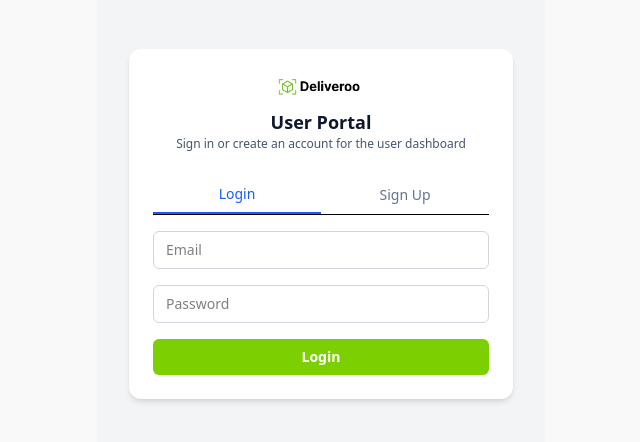
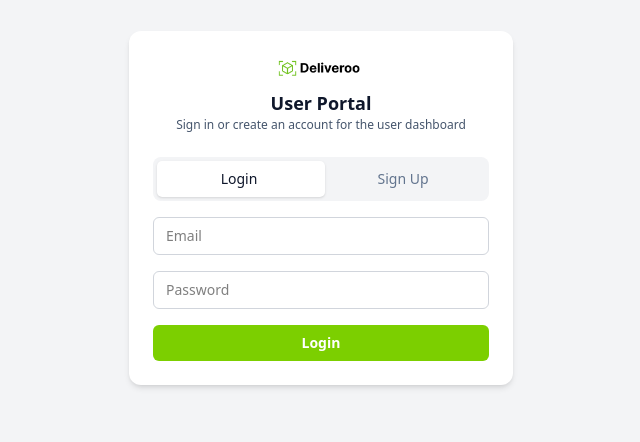
Before and after one commit to theMungai/Deliveroo, a React (Vite) app in the folder frontend/: page /user-signup in a window 1280 px wide. Shown: the part 192-634 px from the top of the page, without its empty margins (319-959 px from the left). Built offline with nearby package versions, Linux system fonts and the light colour scheme.

Commit message:
Update Login and Signups components

```diff
--- a/frontend/src/components/admin-auth-form.jsx
+++ b/frontend/src/components/admin-auth-form.jsx
@@ -71,15 +71,21 @@ const Admin_AuthForm = () => {
           </p>
         </div>
 
-        <div className="flex justify-between mb-4 border-b">
+        <div className="relative flex mb-4 bg-gray-100 p-1 rounded-lg">
+          {/* Sliding indicator */}
+          <div
+            className={`absolute top-1 bottom-1 w-1/2 rounded-[5px] bg-white shadow transition-transform duration-300 ease-in-out ${
+              authType === "signup" ? "translate-x-full" : "translate-x-0"
+            }`}
+          />
+
+          {/* Tab buttons */}
           {["login", "signup"].map((type) => (
             <button
               key={type}
               onClick={() => setAuthType(type)}
-              className={`w-1/2 py-2 text-sm font-medium ${
-                authType === type
-                  ? "border-b-2 border-blue-600 text-blue-600"
-                  : "text-slate-500"
+              className={`w-1/2 z-10 py-2 text-sm font-medium transition-colors duration-300 ${
+                authType === type ? "text-slate-900" : "text-slate-500"
               }`}
             >
               {type === "login" ? "Login" : "Sign Up"}
@@ -97,7 +103,7 @@ const Admin_AuthForm = () => {
                   placeholder="First Name"
                   value={formData.firstName}
                   onChange={handleChange}
-                  className={`w-full border ${
+                  className={`w-full border outline-0 ${
                     errors.firstName ? "border-red-500" : "border-gray-300"
                   } rounded-md px-3 py-2 text-sm`}
                 />
@@ -114,7 +120,7 @@ const Admin_AuthForm = () => {
                   placeholder="Last Name"
                   value={formData.lastName}
                   onChange={handleChange}
-                  className={`w-full border ${
+                  className={`w-full border outline-0 ${
                     errors.lastName ? "border-red-500" : "border-gray-300"
                   } rounded-md px-3 py-2 text-sm`}
                 />
@@ -132,7 +138,7 @@ const Admin_AuthForm = () => {
               placeholder="Email"
               value={formData.email}
               onChange={handleChange}
-              className={`w-full border ${
+              className={`w-full border outline-0 ${
                 errors.email ? "border-red-500" : "border-gray-300"
               } rounded-md px-3 py-2 text-sm`}
             />
@@ -148,7 +154,7 @@ const Admin_AuthForm = () => {
               placeholder="Password"
               value={formData.password}
               onChange={handleChange}
-              className={`w-full border ${
+              className={`w-full border outline-0 ${
                 errors.password ? "border-red-500" : "border-gray-300"
               } rounded-md px-3 py-2 text-sm`}
             />
@@ -165,7 +171,7 @@ const Admin_AuthForm = () => {
                 placeholder="Confirm Password"
                 value={formData.cpassword}
                 onChange={handleChange}
-                className={`w-full border ${
+                className={`w-full border outline-0 ${
                   errors.cpassword ? "border-red-500" : "border-gray-300"
                 } rounded-md px-3 py-2 text-sm`}
               />
--- a/frontend/src/components/user-auth-form.jsx
+++ b/frontend/src/components/user-auth-form.jsx
@@ -61,7 +61,7 @@ const AuthForm = () => {
   };
 
   return (
-    <div className="flex min-h-screen items-center justify-center bg-gray-100 p-4">
+    <div className="flex min-h-screen w-full items-center justify-center">
       <div className="w-full max-w-sm bg-white shadow-md rounded-xl p-6">
         {/* Logo and Title */}
         <div className="text-center mb-6">
@@ -72,16 +72,21 @@ const AuthForm = () => {
           </p>
         </div>
 
-        {/* Toggle Tabs */}
-        <div className="flex justify-between mb-4 border-b">
+        <div className="relative flex mb-4 bg-gray-100 p-1 rounded-lg">
+          {/* Sliding indicator */}
+          <div
+            className={`absolute top-1 bottom-1 w-1/2 rounded-[5px] bg-white shadow transition-transform duration-300 ease-in-out ${
+              authType === "signup" ? "translate-x-full" : "translate-x-0"
+            }`}
+          />
+
+          {/* Tab buttons */}
           {["login", "signup"].map((type) => (
             <button
               key={type}
               onClick={() => setAuthType(type)}
-              className={`w-1/2 py-2 text-sm font-medium ${
-                authType === type
-                  ? "border-b-2 border-blue-600 text-blue-600"
-                  : "text-slate-500"
+              className={`w-1/2 z-10 py-2 text-sm font-medium transition-colors duration-300 ${
+                authType === type ? "text-slate-900" : "text-slate-500"
               }`}
             >
               {type === "login" ? "Login" : "Sign Up"}
@@ -100,7 +105,7 @@ const AuthForm = () => {
                   placeholder="First Name"
                   value={formData.firstName}
                   onChange={handleChange}
-                  className={`w-full border ${
+                  className={`w-full border outline-0 ${
                     errors.firstName ? "border-red-500" : "border-gray-300"
                   } rounded-md px-3 py-2 text-sm`}
                 />
@@ -117,7 +122,7 @@ const AuthForm = () => {
                   placeholder="Last Name"
                   value={formData.lastName}
                   onChange={handleChange}
-                  className={`w-full border ${
+                  className={`w-full border outline-0 ${
                     errors.lastName ? "border-red-500" : "border-gray-300"
                   } rounded-md px-3 py-2 text-sm`}
                 />
@@ -135,7 +140,7 @@ const AuthForm = () => {
               placeholder="Email"
               value={formData.email}
               onChange={handleChange}
-              className={`w-full border ${
+              className={`w-full border outline-0 ${
                 errors.email ? "border-red-500" : "border-gray-300"
               } rounded-md px-3 py-2 text-sm`}
             />
@@ -151,7 +156,7 @@ const AuthForm = () => {
               placeholder="Password"
               value={formData.password}
               onChange={handleChange}
-              className={`w-full border ${
+              className={`w-full border outline-0 ${
                 errors.password ? "border-red-500" : "border-gray-300"
               } rounded-md px-3 py-2 text-sm`}
             />
@@ -168,7 +173,7 @@ const AuthForm = () => {
                 placeholder="Confirm Password"
                 value={formData.cpassword}
                 onChange={handleChange}
-                className={`w-full border ${
+                className={`w-full border outline-0 ${
                   errors.cpassword ? "border-red-500" : "border-gray-300"
                 } rounded-md px-3 py-2 text-sm`}
               />
@@ -182,7 +187,9 @@ const AuthForm = () => {
             type="submit"
             className="w-full py-2 px-4 rounded-md bg-lime-500 text-white text-sm font-semibold hover:bg-lime-600"
           >
-            <Link to='/dashboard'>{authType === "login" ? "Login" : "Create Account"}</Link>
+            <Link to="/dashboard">
+              {authType === "login" ? "Login" : "Create Account"}
+            </Link>
           </button>
         </form>
       </div>
--- a/frontend/src/pages/AdminLogin_SignUp.jsx
+++ b/frontend/src/pages/AdminLogin_SignUp.jsx
@@ -1,8 +1,8 @@
-import Admin_AuthForm from '../components/admin-auth-form'; // No curly braces for default export
+import Admin_AuthForm from '../components/admin-auth-form';
 
 export default function Admin_SignUp() {
   return (
-    <div className="flex min-h-screen flex-col items-center justify-center bg-background p-4">
+    <div className="flex min-h-screen flex-col items-center justify-center bg-gray-100">
       <div className="w-full max-w-md">
         <Admin_AuthForm />
       </div>
--- a/frontend/src/pages/UserLogin_SignUp.jsx
+++ b/frontend/src/pages/UserLogin_SignUp.jsx
@@ -2,7 +2,7 @@ import AuthForm from '../components/user-auth-form';
 
 export default function UserSignUp() {
   return (
-    <div className="flex min-h-screen flex-col items-center justify-center bg-background p-4">
+    <div className="flex min-h-screen flex-col items-center justify-center w-full bg-gray-100 bg-background">
       <div className="w-full max-w-md">
         <AuthForm />
       </div>
```
